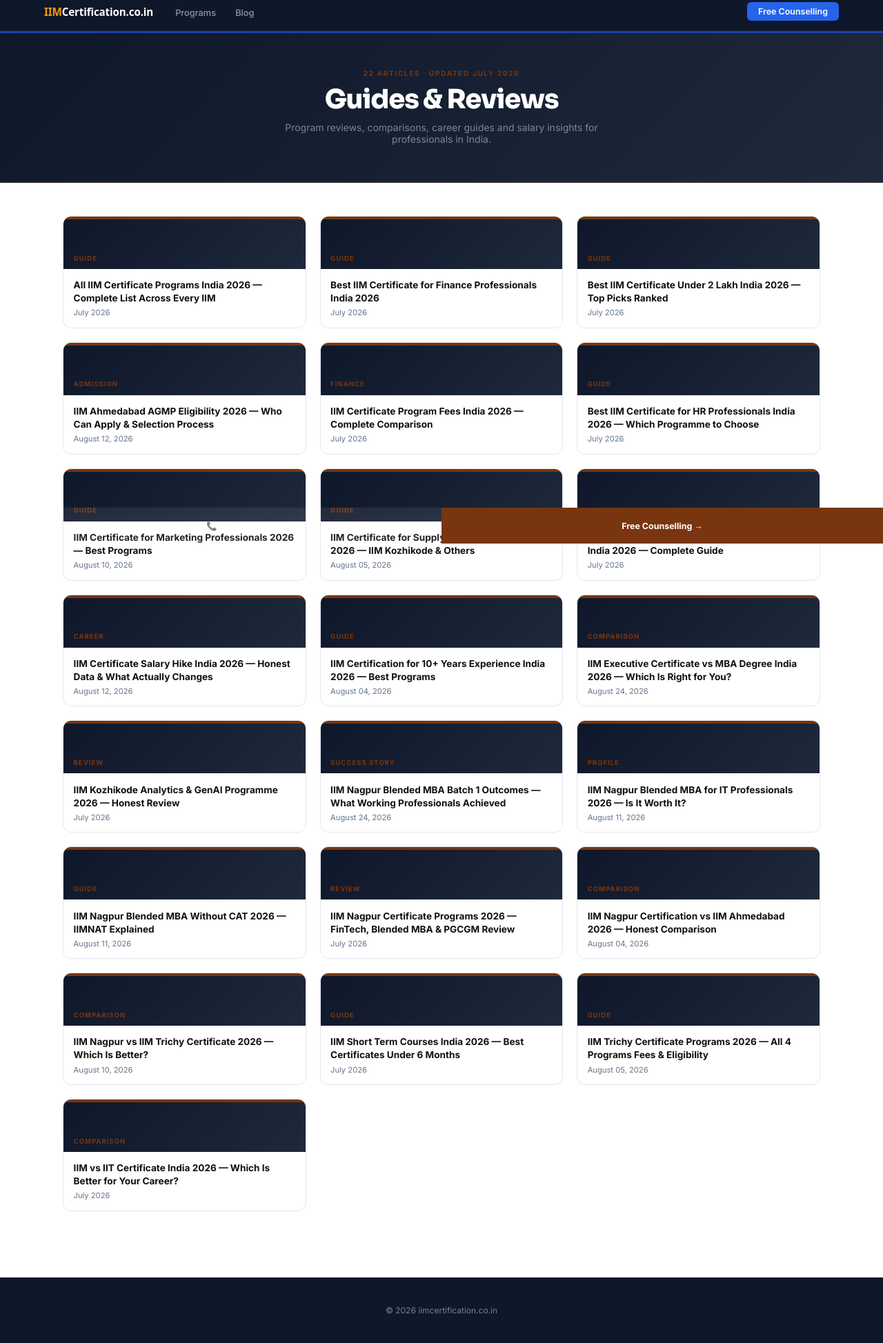
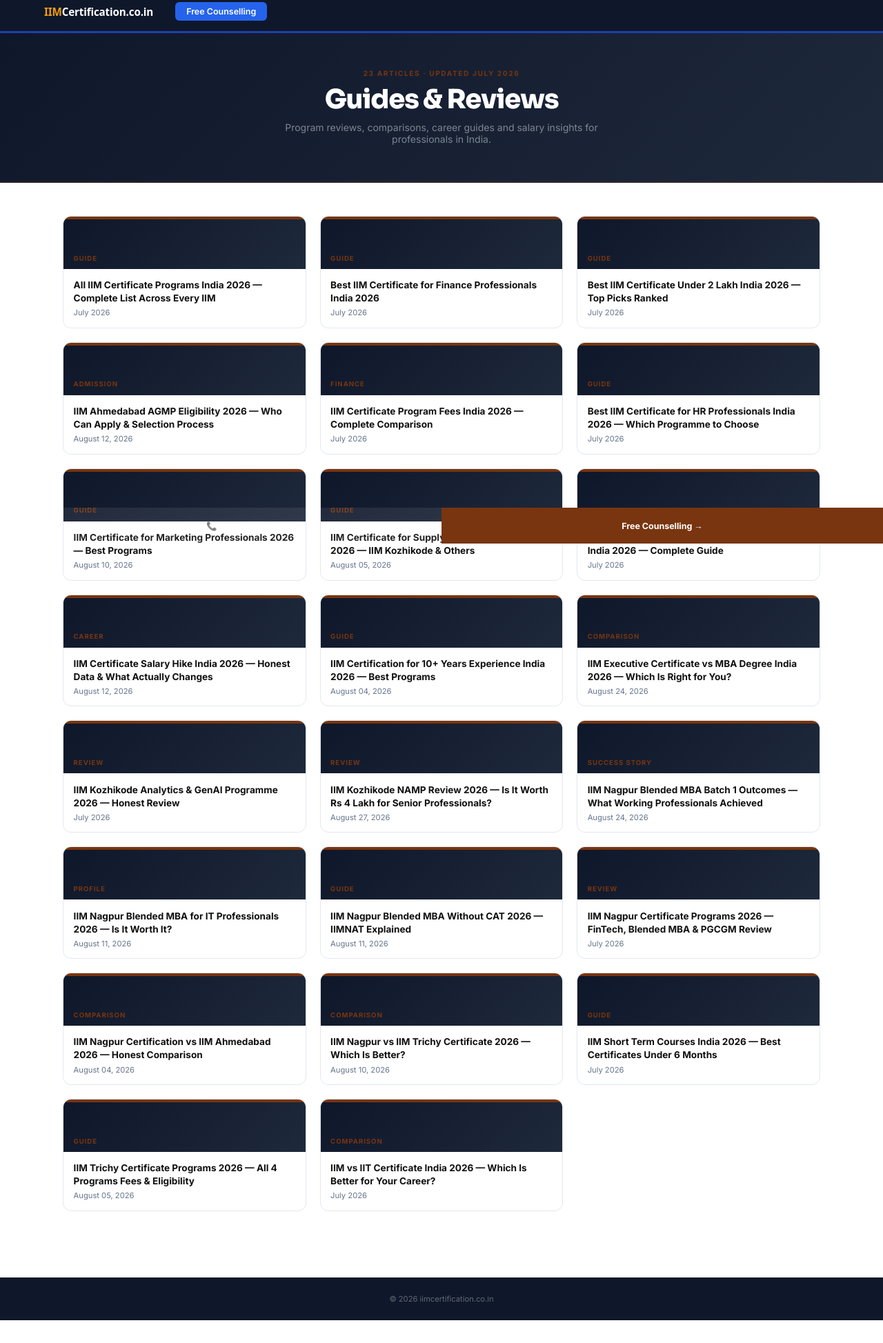
Before and after one commit to durgeshkekare-gif/iimcertification-co-in, a website: page blog/index.html in a window 1280 px wide. Shown: the part 12-1959 px from the top of the page at 69% size. After the commit the page ends 1926 px from the top, so only its background shows below. Drawn offline with Linux system fonts and the light colour scheme.

Commit message:
fix: rebuild index — real titles+dates

```diff
--- a/blog/index.html
+++ b/blog/index.html
@@ -1,7 +1,7 @@
 <!DOCTYPE html><html lang="en"><head>
 <meta charset="UTF-8"><link rel="icon" href="/favicon.ico">
 <meta name="viewport" content="width=device-width,initial-scale=1.0"><meta name="robots" content="index,follow">
-<title>Blog — 22 Guides | iimcertification.co.in</title>
+<title>Blog — 23 Guides | iimcertification.co.in</title>
 <link rel="canonical" href="https://iimcertification.co.in/blog">
 <script async src="https://www.googletagmanager.com/gtag/js?id=G-MYVS4M9GN7"></script>
 <script>window.dataLayer=window.dataLayer||[];function gtag(){dataLayer.push(arguments);}gtag('js',new Date());gtag('config','G-MYVS4M9GN7');</script>
@@ -9,10 +9,10 @@
 <link href="https://fonts.googleapis.com/css2?family=Sora:wght@400;600;700;800&family=Inter:wght@300;400;500;600;700&display=swap" rel="stylesheet">
 <link rel="stylesheet" href="/assets/style.css?v=11">
 </head><body>
-<nav class="nav"><a href="/" class="nav-logo"><span style='color:#F59E0B'>IIM</span>Certification.co.in</a><ul class="nav-links"><li><a href='/programs/'>Programs</a></li><li><a href='/blog/'>Blog</a></li></ul>
+<nav class="nav"><a href="/" class="nav-logo"><span style='color:#F59E0B'>IIM</span>Certification.co.in</a>
 <a href="/apply.html" class="nav-cta">Free Counselling</a><button class="nav-ham">&#9776;</button></nav>
 <div style="background:linear-gradient(135deg,#0F172A,#1E293B);padding:52px 4%;text-align:center;border-bottom:3px solid #78350F33;">
-  <span style="font-size:.63rem;font-weight:700;letter-spacing:.16em;text-transform:uppercase;color:#78350F;display:block;margin-bottom:.5rem;">22 articles · Updated July 2026</span>
+  <span style="font-size:.63rem;font-weight:700;letter-spacing:.16em;text-transform:uppercase;color:#78350F;display:block;margin-bottom:.5rem;">23 articles · Updated July 2026</span>
   <h1 style="font-family:Sora,sans-serif;font-size:clamp(1.75rem,3.5vw,2.4rem);font-weight:800;color:#fff;letter-spacing:-.03em;margin-bottom:.5rem;">Guides &amp; Reviews</h1>
   <p style="font-size:.875rem;color:rgba(255,255,255,.45);max-width:520px;margin:.5rem auto 0;">Program reviews, comparisons, career guides and salary insights for professionals in India.</p>
 </div>
@@ -29,6 +29,7 @@
 <a href="/blog/iim-certification-for-10-plus-years-experience-2026" class="blog-card"><div class="blog-card-bar" style="background:#78350F;"></div><div class="blog-card-head"><span class="blog-card-cat" style="color:#78350F;">Guide</span></div><div class="blog-card-body"><div class="blog-card-title">IIM Certification for 10+ Years Experience India 2026 — Best Programs</div><div class="blog-card-date">August 04, 2026</div></div></a>
 <a href="/blog/iim-executive-program-vs-mba-degree-india-2026" class="blog-card"><div class="blog-card-bar" style="background:#78350F;"></div><div class="blog-card-head"><span class="blog-card-cat" style="color:#78350F;">Comparison</span></div><div class="blog-card-body"><div class="blog-card-title">IIM Executive Certificate vs MBA Degree India 2026 — Which Is Right for You?</div><div class="blog-card-date">August 24, 2026</div></div></a>
 <a href="/blog/iim-kozhikode-analytics-genai-review-2026" class="blog-card"><div class="blog-card-bar" style="background:#78350F;"></div><div class="blog-card-head"><span class="blog-card-cat" style="color:#78350F;">Review</span></div><div class="blog-card-body"><div class="blog-card-title">IIM Kozhikode Analytics & GenAI Programme 2026 — Honest Review</div><div class="blog-card-date">July 2026</div></div></a>
+<a href="/blog/iim-kozhikode-namp-review-2026" class="blog-card"><div class="blog-card-bar" style="background:#78350F;"></div><div class="blog-card-head"><span class="blog-card-cat" style="color:#78350F;">Review</span></div><div class="blog-card-body"><div class="blog-card-title">IIM Kozhikode NAMP Review 2026 — Is It Worth Rs 4 Lakh for Senior Professionals?</div><div class="blog-card-date">August 27, 2026</div></div></a>
 <a href="/blog/iim-nagpur-batch-1-outcomes-working-professionals" class="blog-card"><div class="blog-card-bar" style="background:#78350F;"></div><div class="blog-card-head"><span class="blog-card-cat" style="color:#78350F;">Success Story</span></div><div class="blog-card-body"><div class="blog-card-title">IIM Nagpur Blended MBA Batch 1 Outcomes — What Working Professionals Achieved</div><div class="blog-card-date">August 24, 2026</div></div></a>
 <a href="/blog/iim-nagpur-blended-mba-for-it-professionals-2026" class="blog-card"><div class="blog-card-bar" style="background:#78350F;"></div><div class="blog-card-head"><span class="blog-card-cat" style="color:#78350F;">Profile</span></div><div class="blog-card-body"><div class="blog-card-title">IIM Nagpur Blended MBA for IT Professionals 2026 — Is It Worth It?</div><div class="blog-card-date">August 11, 2026</div></div></a>
 <a href="/blog/iim-nagpur-blended-mba-without-cat-2026" class="blog-card"><div class="blog-card-bar" style="background:#78350F;"></div><div class="blog-card-head"><span class="blog-card-cat" style="color:#78350F;">Guide</span></div><div class="blog-card-body"><div class="blog-card-title">IIM Nagpur Blended MBA Without CAT 2026 — IIMNAT Explained</div><div class="blog-card-date">August 11, 2026</div></div></a>
@@ -38,12 +39,11 @@
 <a href="/blog/iim-short-term-courses-india-2026-under-6-months" class="blog-card"><div class="blog-card-bar" style="background:#78350F;"></div><div class="blog-card-head"><span class="blog-card-cat" style="color:#78350F;">Guide</span></div><div class="blog-card-body"><div class="blog-card-title">IIM Short Term Courses India 2026 — Best Certificates Under 6 Months</div><div class="blog-card-date">July 2026</div></div></a>
 <a href="/blog/iim-trichy-certificate-programs-2026-complete-guide" class="blog-card"><div class="blog-card-bar" style="background:#78350F;"></div><div class="blog-card-head"><span class="blog-card-cat" style="color:#78350F;">Guide</span></div><div class="blog-card-body"><div class="blog-card-title">IIM Trichy Certificate Programs 2026 — All 4 Programs Fees & Eligibility</div><div class="blog-card-date">August 05, 2026</div></div></a>
 <a href="/blog/iim-vs-iit-certificate-india-2026-which-better" class="blog-card"><div class="blog-card-bar" style="background:#78350F;"></div><div class="blog-card-head"><span class="blog-card-cat" style="color:#78350F;">Comparison</span></div><div class="blog-card-body"><div class="blog-card-title">IIM vs IIT Certificate India 2026 — Which Is Better for Your Career?</div><div class="blog-card-date">July 2026</div></div></a></div>
-<footer style="background:#0F172A;color:rgba(255,255,255,.45);padding:2.5rem 4%;margin-top:3rem;">
-<div style="max-width:1200px;margin:0 auto;font-size:.75rem;text-align:center;">© 2026 iimcertification.co.in</div>
+<footer style="background:#0F172A;padding:1.5rem 4%;margin-top:3rem;text-align:center;">
+<p style="font-size:.7rem;color:rgba(255,255,255,.35);">© 2026 iimcertification.co.in</p>
 </footer>
 <div class="sticky-mb" style="display:flex;">
-<button class="smb-call" onclick="window.location.href='/apply.html'" style="flex:1;background:rgba(255,255,255,.08);border:none;color:rgba(255,255,255,.7);padding:.65rem;font-size:.78rem;font-weight:700;cursor:pointer;">📞 Call</button>
+<button onclick="window.location.href='/apply.html'" style="flex:1;background:rgba(255,255,255,.08);border:none;color:rgba(255,255,255,.7);padding:.65rem;font-size:.78rem;font-weight:700;cursor:pointer;">📞 Call</button>
 <a href="/apply.html" style="flex:1;text-align:center;background:#78350F;color:#fff;padding:.65rem;font-size:.78rem;font-weight:700;text-decoration:none;display:flex;align-items:center;justify-content:center;">Free Counselling →</a>
 </div>
-<script src="/assets/main.js?v=11"></script>
-</body></html>
+<script src="/assets/main.js?v=11"></script></body></html>
```
